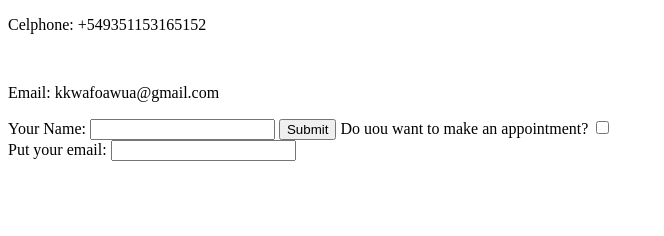
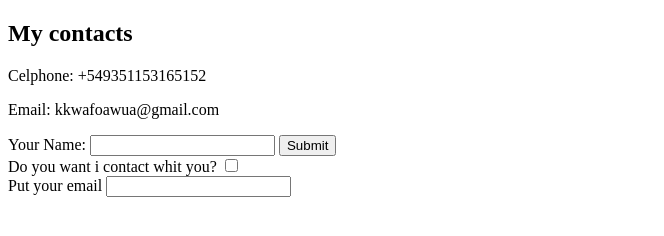
Before and after one commit to Kkwafo/cv, a plain HTML site: page contact-me.html in a window 1280 px wide. Shown: the whole page, without its empty margins (0-664 px from the left). Drawn offline with Linux system fonts and the light colour scheme.

Commit message:
Update contact-me.html

```diff
--- a/contact-me.html
+++ b/contact-me.html
@@ -1,21 +1,30 @@
 <!DOCTYPE html>
 <html lang="en" dir="ltr">
+
 <head>
   <meta charset="utf-8">
   <title>Contact me</title>
 </head>
+
 <body>
-    <p>Celphone: +549351153165152</p><br>
+  <h2>My contacts</h2>
+  <p>Celphone: +549351153165152</p>
   <p>Email: kkwafoawua@gmail.com</p>
+
   <form class="" action=index.html>
+
         <label>Your Name: </label>
         <input type="text">
         <input type="submit">
-      <label> Do uou want to make an appointment?</label>
+<br>
+      <label> Do you want i contact whit you?</label>
         <input type="checkbox">
 <br>
-      <label>Put your email:</label>
+      <label>Put your email</label>
       <input type="email" name="Put Your email"><br>
+
+
   </form>
 </body>
+
 </html>
```
Lines whose indentation alone changed are shown as unchanged.
